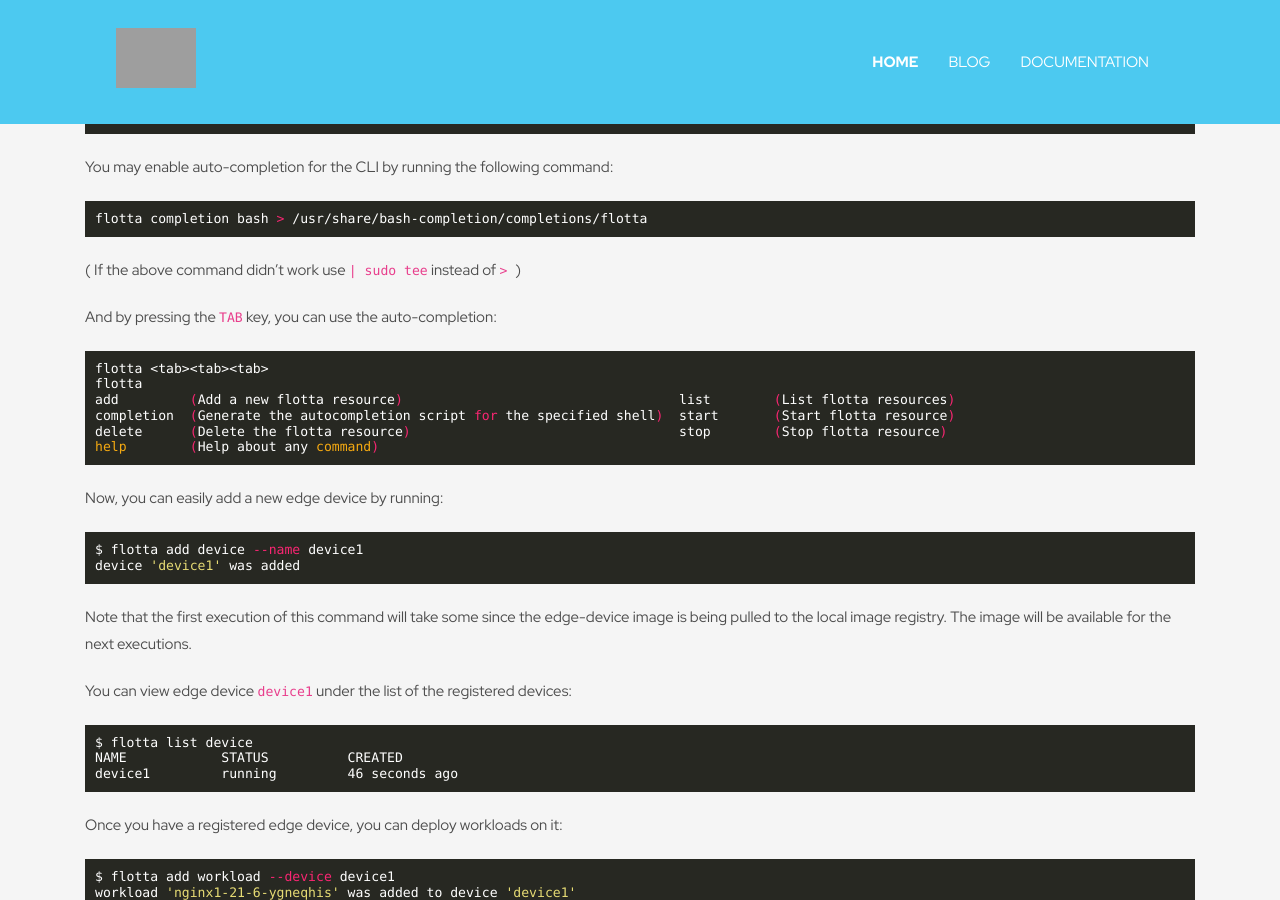
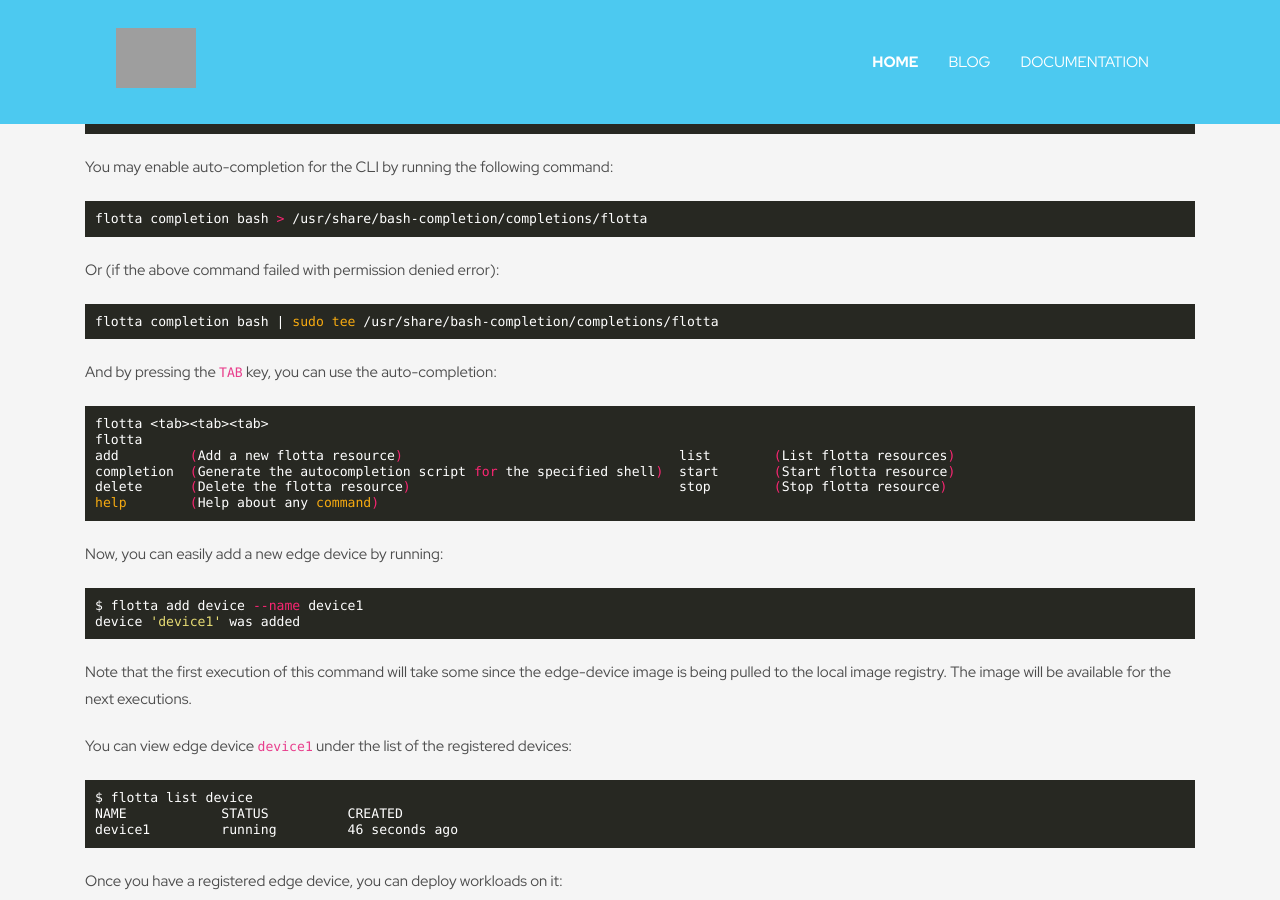
Before and after one commit to project-flotta/project-flotta.github.io, a Jekyll site: the page built from _posts/2022-07-20-developer-cli.markdown, in a window 1280 px wide and 900 px high, scrolled down 355 px. Built offline with Jekyll 4.4.1, drawn with Linux system fonts in a browser that asks for light colours; a script that is not in the unit is left out; grey boxes are pictures that could not be loaded.

Commit message:
added additional command for tab completion

````diff
--- a/_posts/2022-07-20-developer-cli.markdown
+++ b/_posts/2022-07-20-developer-cli.markdown
@@ -28,7 +28,10 @@
 ```shell
 flotta completion bash > /usr/share/bash-completion/completions/flotta
 ```
-( If the above command didn't work use `| sudo tee` instead of  `> ` )
+Or (if the above command failed with permission denied error):
+```shell
+flotta completion bash | sudo tee /usr/share/bash-completion/completions/flotta
+```
 
 And by pressing the `TAB` key, you can use the auto-completion:
 ```shell
````
